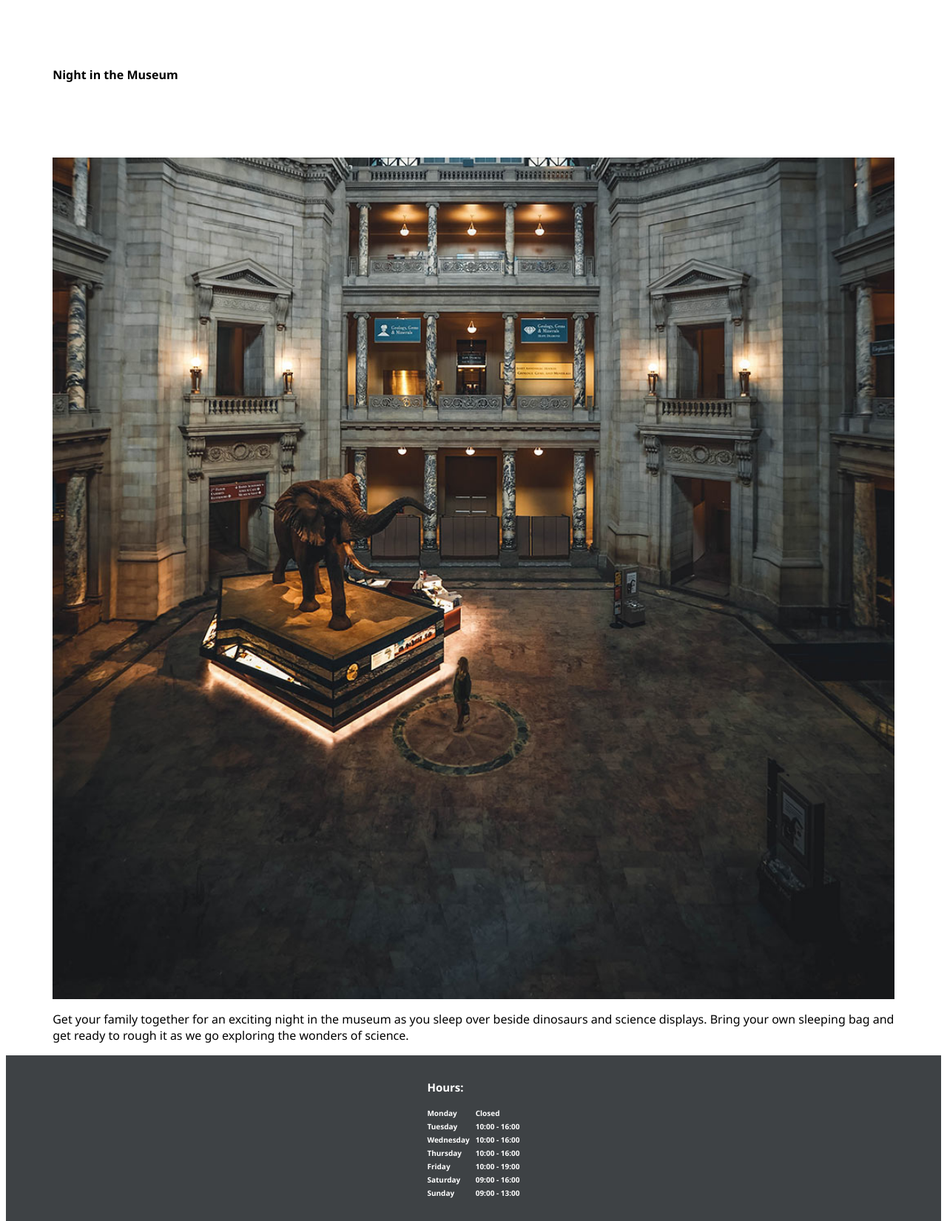
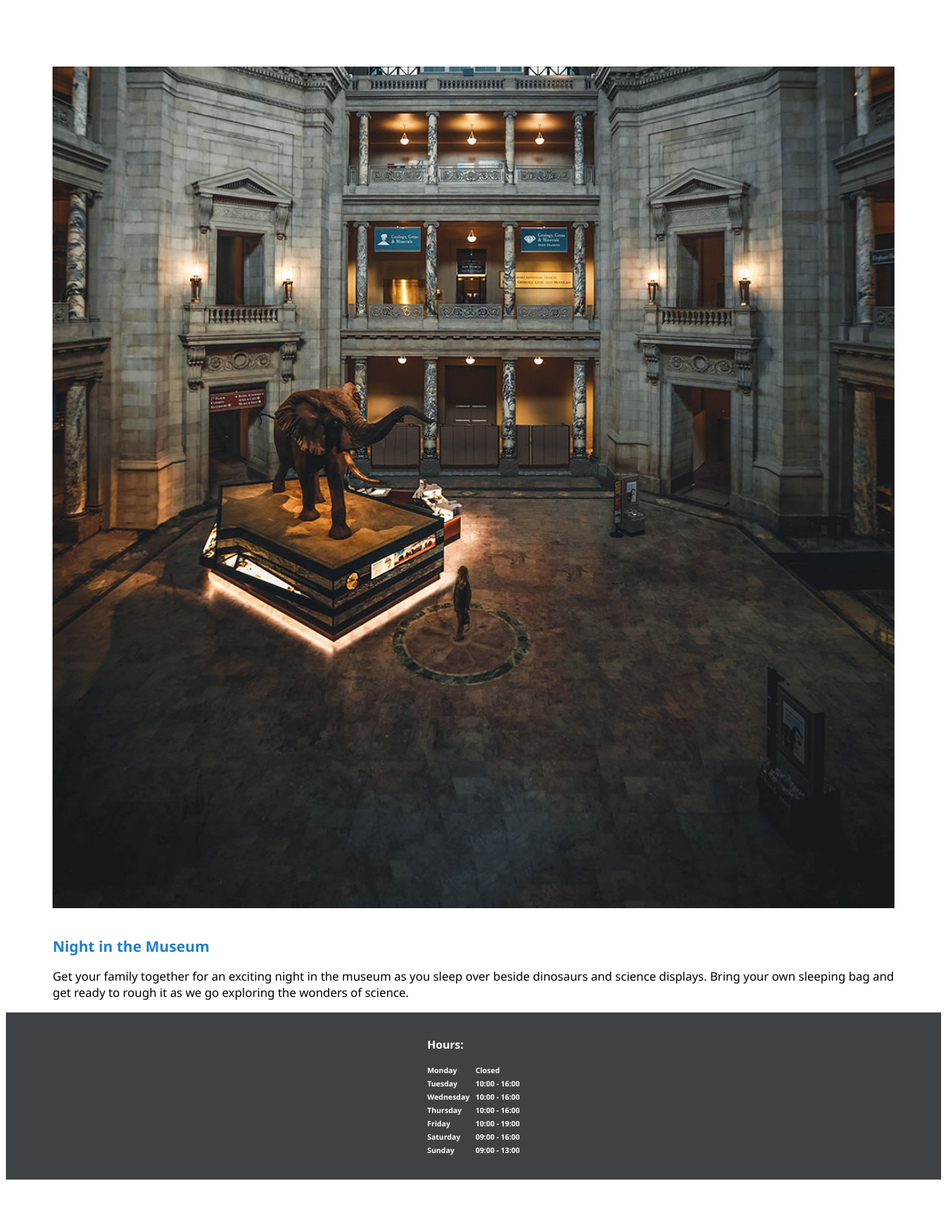
Before and after one commit to TomAnKing/Community-Science-Museum, a plain HTML site: page news/night.html in a window 1280 px wide. Shown: the part 49-1700 px from the top of the page at 74% size. After the commit the page ends 1652 px from the top, so only its background shows below. Drawn offline with Linux system fonts and the light colour scheme.

Commit message:
fixed news h1

```diff
--- a/Styles/news.css
+++ b/Styles/news.css
@@ -1,8 +1,9 @@
 h1 {
-  font-size: 16px;
+  font-size: 20px;
   font-weight: bold;
-  margin-top: 8%;
+  margin-top: 3%;
   margin-left: 5%;
+  color: #1e80ce;
 }
 
 p {
--- a/news/night.html
+++ b/news/night.html
@@ -19,10 +19,10 @@
       </nav>
     </header>
     <main>
-      <h1>Night in the Museum</h1>
       <div class="newsImage">
         <img src="../Images/night-museum2.jpg" alt="" />
       </div>
+      <h1>Night in the Museum</h1>
       <p>
         Get your family together for an exciting night in the museum as you
         sleep over beside dinosaurs and science displays. Bring your own
```
Also changed, not shown: news/aeronautics.html (+2 -2 lines), news/energetica.html (+1 -1 lines).
